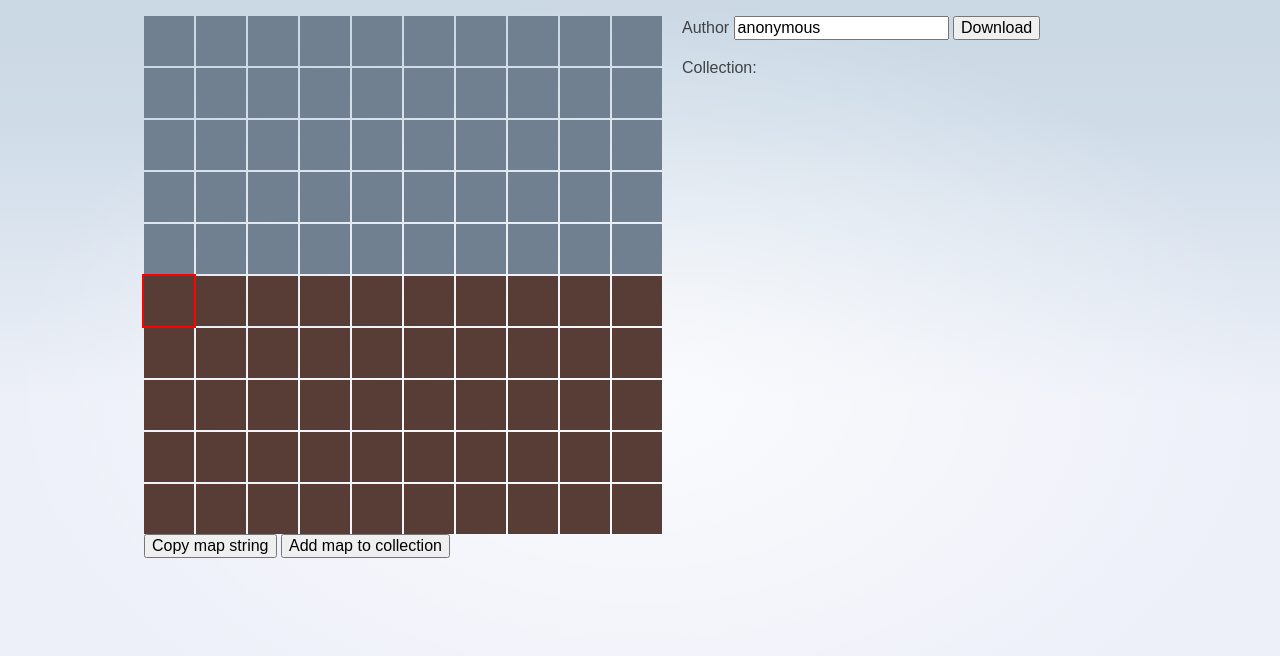
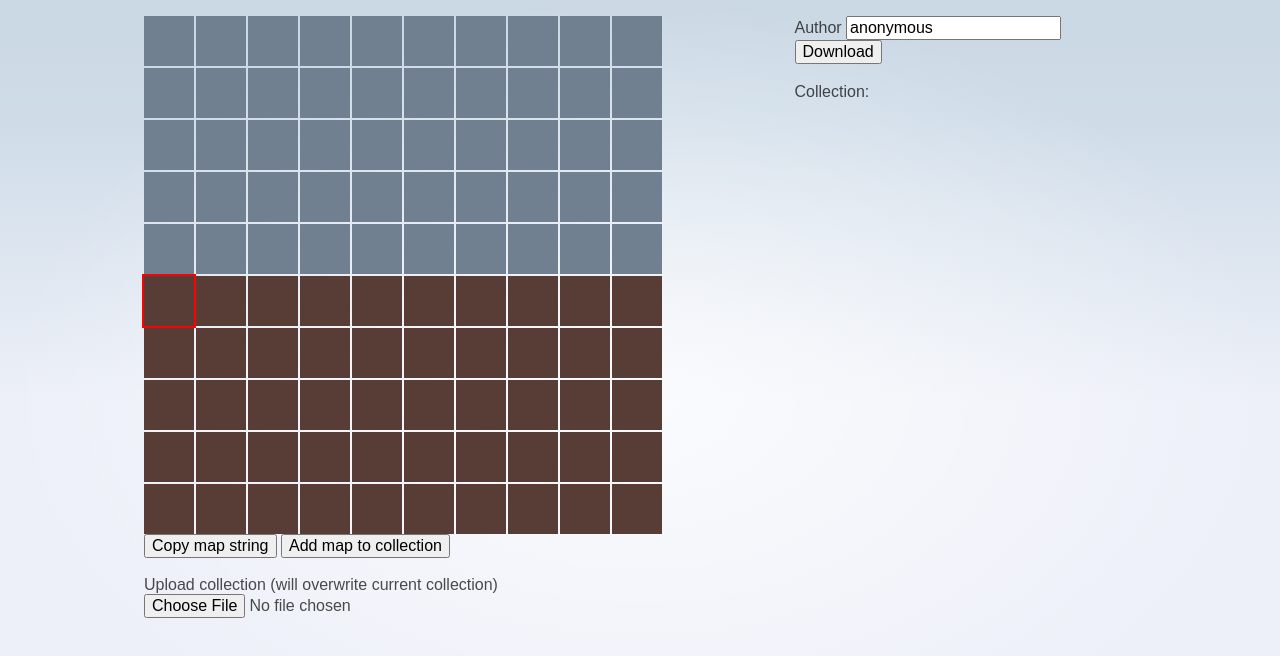
Before and after one commit to cmavelis/griddle, a SvelteKit app: page / in a window 1280 px wide. Shown: the top 656 px of the page. Built offline with nearby package versions, Linux system fonts and the light colour scheme.

Commit message:
upload colelction

```diff
--- a/src/routes/+page.svelte
+++ b/src/routes/+page.svelte
@@ -40,6 +40,24 @@
         a.download = 'collection.json';
         a.click();
     }
+
+    const handleFileUpload = async (event: Event) => {
+        const file = (event.target as HTMLInputElement).files?.[0];
+        if (!file) return;
+
+        try {
+            const reader = new FileReader();
+            reader.onload = async (e) => {
+                // @ts-ignore
+                const content = JSON.parse(e.target.result);
+                collection.set(content);
+                author = content.author
+            };
+            reader.readAsText(file);
+        } catch (error) {
+            console.error('Error reading file:', error);
+        }
+    };
 </script>
 
 <div class="main-container">
@@ -47,6 +65,14 @@
         <GridEditor bind:map/>
         <button onclick={handleCopy}>Copy map string</button>
         <button onclick={handleSaveMap}>Add map to collection</button>
+        <br/>
+        <br/>
+        <label for="fileInput">Upload collection (will overwrite current collection)</label>
+        <input
+            type="file"
+            accept=".json"
+            onchange={handleFileUpload}
+        />
     </div>
     <div>
 
@@ -99,6 +125,7 @@
 .map-preview {
     display: grid;
     grid-template-columns: repeat(var(--grid-columns), min-content);
+    grid-template-rows: repeat(var(--grid-rows),10px);
 }
 
 .box {
--- a/src/routes/grid.css
+++ b/src/routes/grid.css
@@ -1,5 +1,6 @@
 :root {
     --grid-columns: 10;
+    --grid-rows: 10;
     --color-empty: slategray;
     --color-terrain: #583c36;
     --color-obstacle: hotpink;
```
